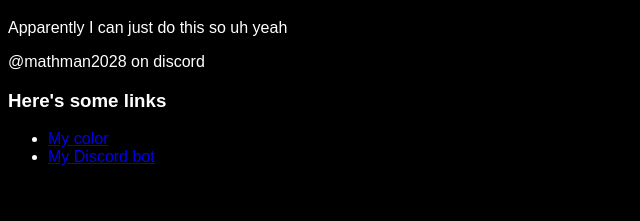
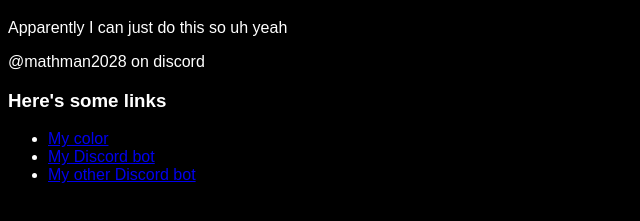
Before and after one commit to Mathman2028/Mathman2028.github.io, a plain HTML site: page index.html in a window 1280 px wide. Shown: the part 61-282 px from the top of the page, without its empty margins (0-640 px from the left). Drawn offline with Linux system fonts and the light colour scheme.

Commit message:
add other link

```diff
--- a/index.html
+++ b/index.html
@@ -13,6 +13,7 @@
         <ul>
             <li><a href="https://colornames.org/color/55cc22">My color</a></li>
             <li><a href="https://discord.com/api/oauth2/authorize?client_id=1119928094418018354&permissions=3136&scope=bot">My Discord bot</a></li>
+            <li><a href="https://discord.com/api/oauth2/authorize?client_id=1135690207216275528&permissions=2048&scope=bot%20applications.commands">My other Discord bot</a></li>
         </ul>
     </body>
 </html>
```
